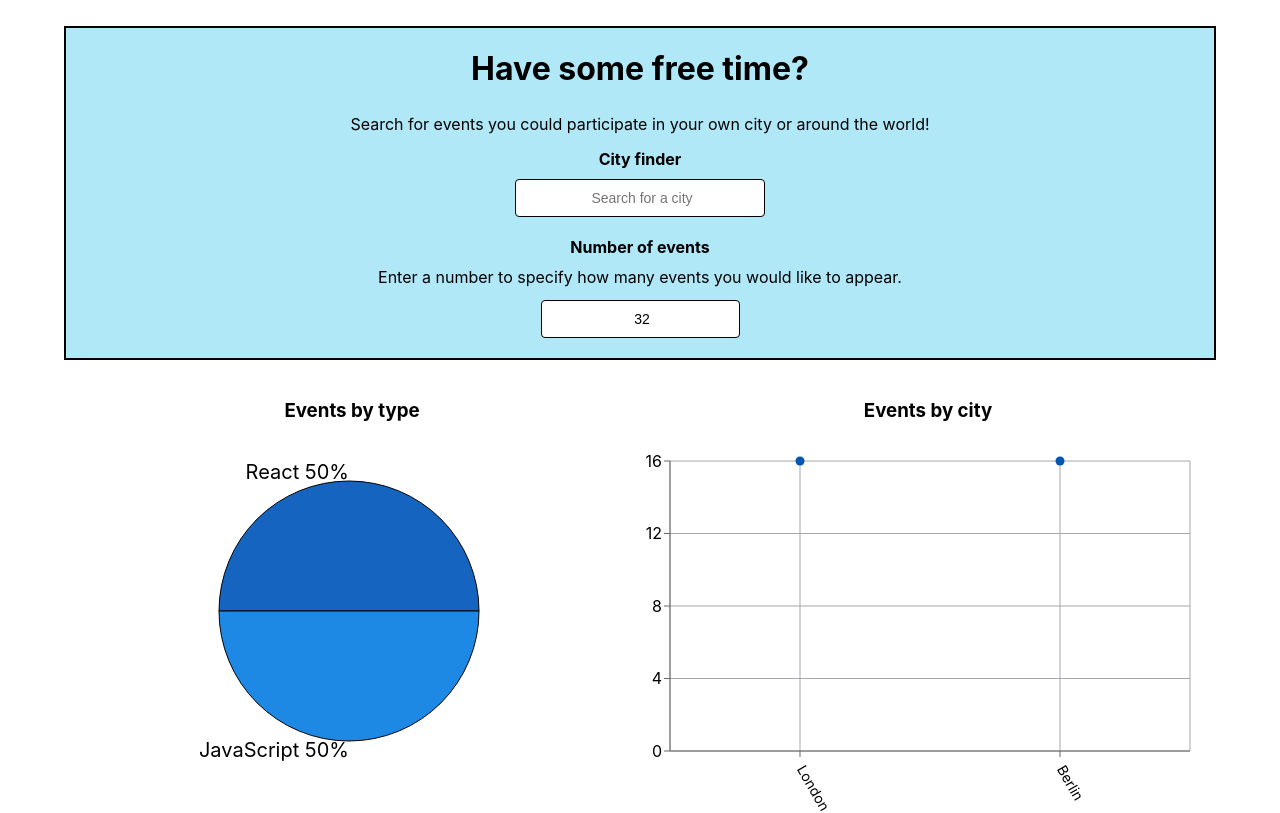
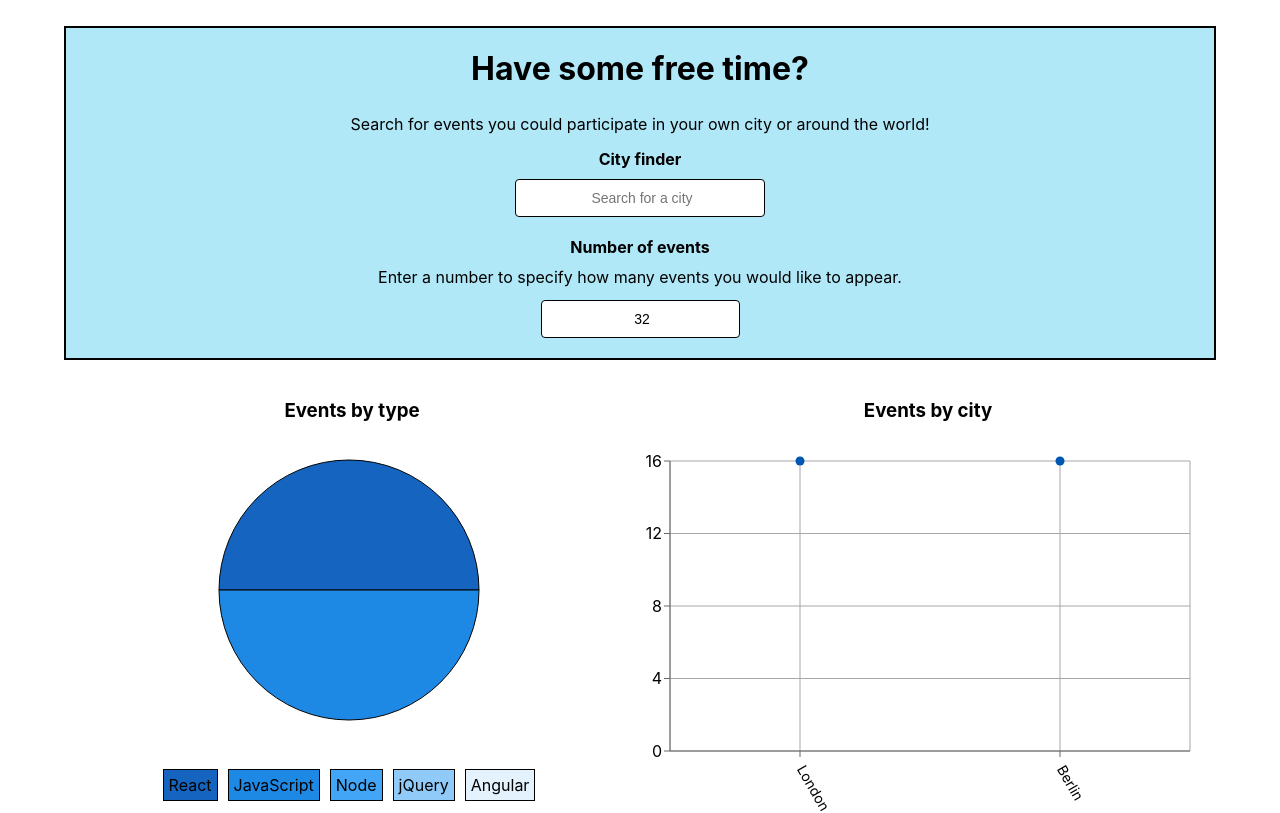
Before and after one commit to AlexaCai/meet-app, a React (Create React App) app: page / in a window 1280 px wide. Shown: the top 813 px of the page. Built offline with nearby package versions, Linux system fonts and the light colour scheme; what atatus-spa would draw is missing.

Commit message:
Pie chart responsiveness updates

```diff
--- a/src/components/EventGenresChart.js
+++ b/src/components/EventGenresChart.js
@@ -79,7 +79,7 @@ const EventsGenreChart = ({ events }) => {
           dataKey="value"
           fill="#8884d8"
           labelLine={false}
-          label={screenWidth > 1050 ? renderCustomizedLabel : null}
+          label={screenWidth > 1300 ? renderCustomizedLabel : null}
           outerRadius={130}
           stroke="#000000"
           isAnimationActive={true}
@@ -91,7 +91,7 @@ const EventsGenreChart = ({ events }) => {
           }
 
         </Pie>
-        {screenWidth <= 1050 && (
+        {screenWidth <= 1300 && (
           <Legend
             content={() => (
               <ul
```
